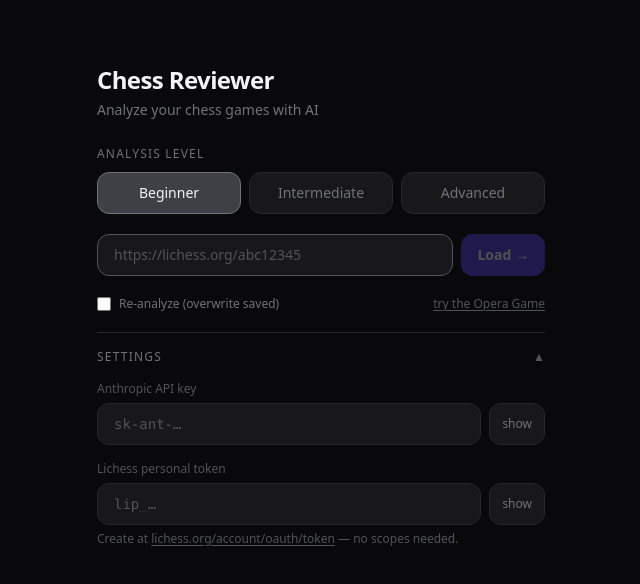
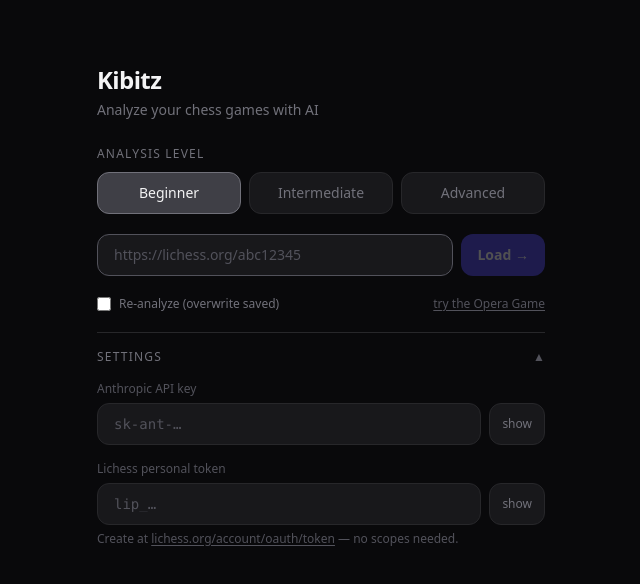
Before and after one commit to n0nick/kibitz, a React (Vite) app: page / in a window 1280 px wide. Shown: the top 584 px of the page, without its empty margins (319-959 px from the left). Built offline with nearby package versions, Linux system fonts and the light colour scheme.

Commit message:
Rename to Kibitz
Co-Authored-By: Claude Sonnet 4.6 <noreply@anthropic.com>

```diff
--- a/index.html
+++ b/index.html
@@ -4,7 +4,7 @@
     <meta charset="UTF-8" />
     <link rel="icon" type="image/svg+xml" href="/favicon.svg" />
     <meta name="viewport" content="width=device-width, initial-scale=1.0" />
-    <title>Chess Reviewer</title>
+    <title>Kibitz</title>
   </head>
   <body>
     <div id="root"></div>
--- a/package.json
+++ b/package.json
@@ -1,5 +1,5 @@
 {
-  "name": "chess-reviewer",
+  "name": "kibitz",
   "private": true,
   "version": "0.0.0",
   "type": "module",
--- a/src/App.jsx
+++ b/src/App.jsx
@@ -901,7 +901,7 @@ function ImportScreen({ onImport, onDemo, error, setError, apiKey, setApiKey, to
     <div className="min-h-screen bg-zinc-950 text-zinc-100 flex flex-col items-center pt-16 p-6">
       <div className="w-full max-w-md space-y-5">
         <div>
-          <h1 className="text-2xl font-bold tracking-tight">Chess Reviewer</h1>
+          <h1 className="text-2xl font-bold tracking-tight">Kibitz</h1>
           <p className="text-zinc-500 text-sm mt-1">
             {lichessUser ? `Connected as ${lichessUser}` : "Analyze your chess games with AI"}
           </p>
```
Also changed, not shown: 2 other files (tests, documents, lock files or other folders).
